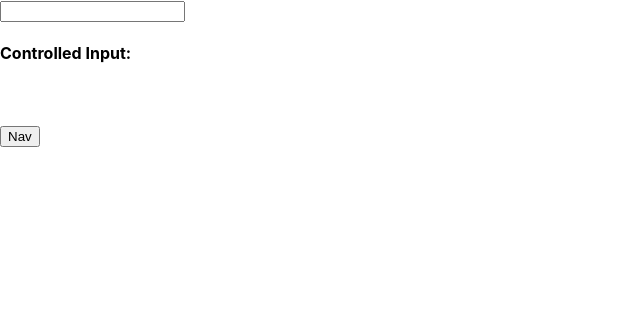
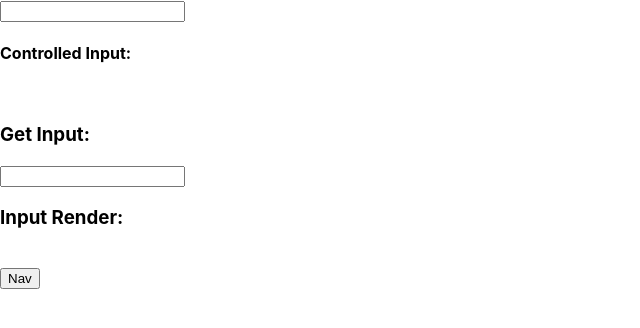
Before and after one commit to meixinchoy/FCC-react, a React (Create React App) app: page /controlledinput in a window 1280 px wide. Shown: the top 328 px of the page, without its empty margins (0-640 px from the left). Built offline with nearby package versions, Linux system fonts and the light colour scheme.

Commit message:
alternative way of doing controlled input

```diff
--- a/src/components/ControlledInput.jsx
+++ b/src/components/ControlledInput.jsx
@@ -24,11 +24,41 @@
                 { /* Change code above this line */}
                 <h4>Controlled Input:</h4>
                 <p>{this.state.input}</p>
-                <br /><br />
+                <br />
+                <GetInput
+                    input={this.state.inputValue}
+                    handleChange={this.handleChange} />
+                <RenderInput
+                    input={this.state.inputValue} />
+                <br />
                 <Link to="/"><button>Nav</button></Link>
             </div>
         );
     }
 };
 
+class GetInput extends React.Component {
+    render() {
+        return (
+            <div>
+                <h3>Get Input:</h3>
+                <input
+                    value={this.props.input}
+                    onChange={this.props.handleChange} />
+            </div>
+        );
+    }
+};
+
+class RenderInput extends React.Component {
+    render() {
+        return (
+            <div>
+                <h3>Input Render:</h3>
+                <p>{this.props.input}</p>
+            </div>
+        );
+    }
+};
+
 export default ControlledInput;
```
Also changed, not shown: 1 other file (tests, documents, lock files or other folders).
